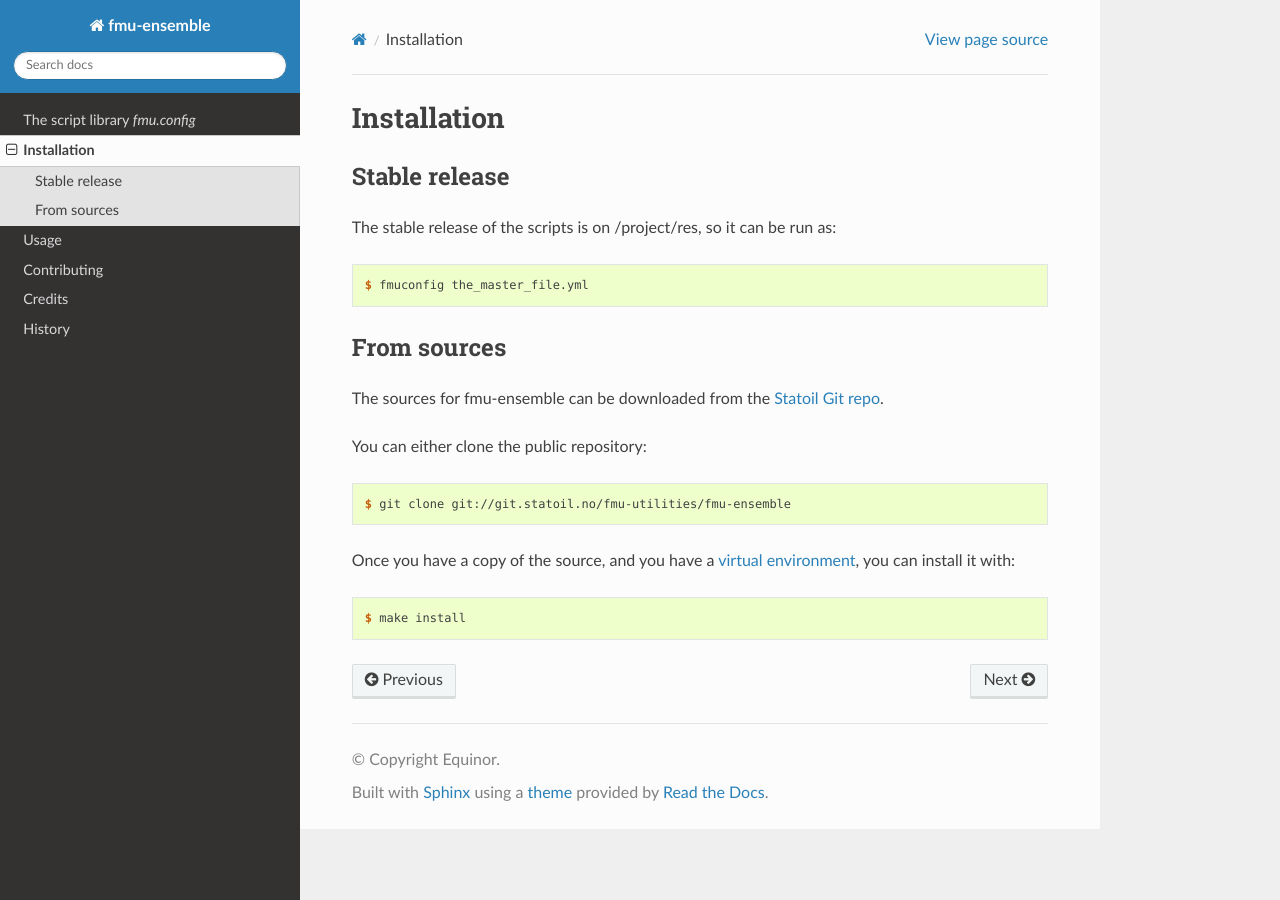
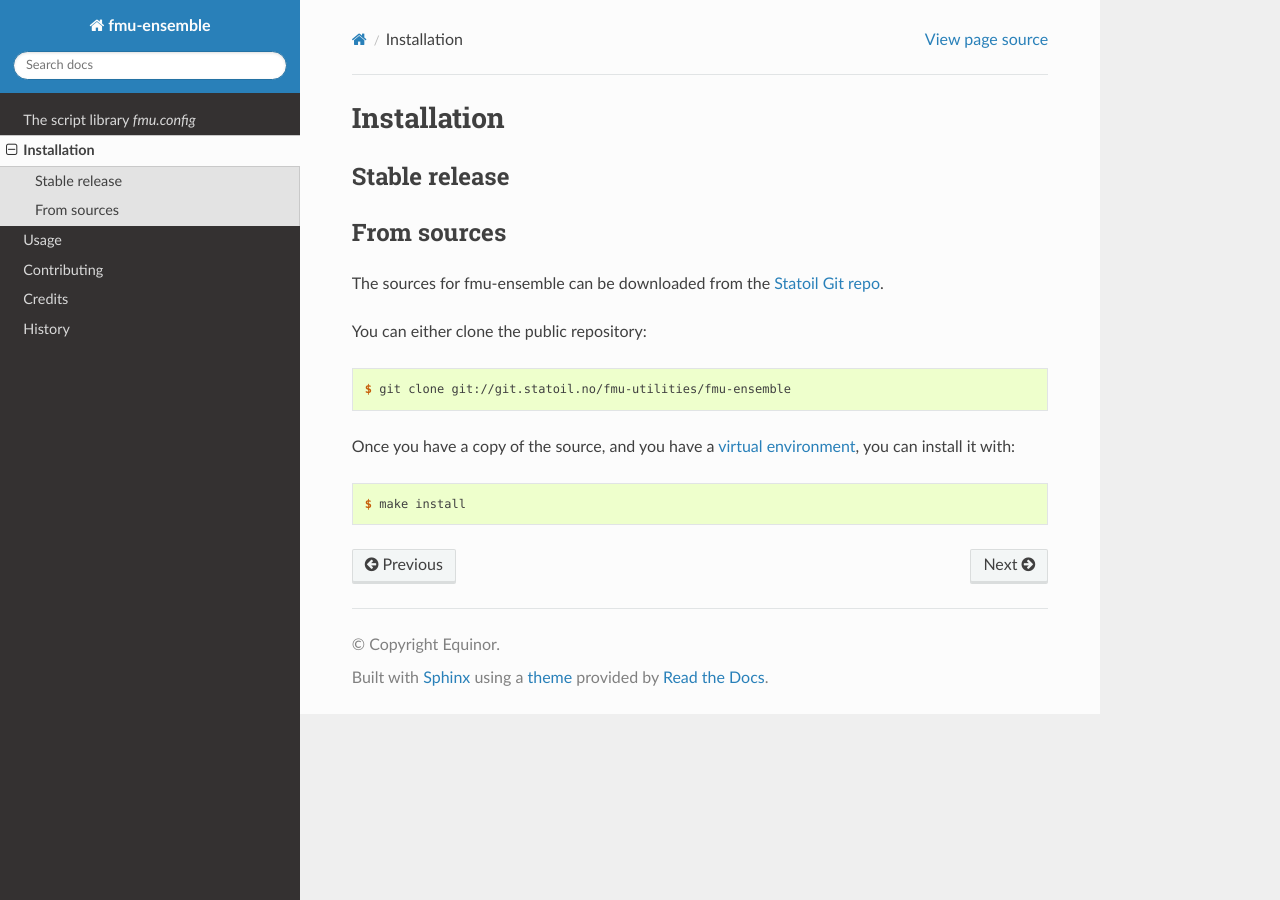
Before and after one commit to equinor/fmu-ensemble, a Sphinx documentation site: the page built from docs/installation.rst, in a window 1280 px wide. Built offline with Sphinx 7.4.7 and the Read the Docs theme 2.0.0, drawn with Linux system fonts in a browser that asks for light colours; pages that are not in the unit, such as notebooks, are missing from menus.

Commit message:
remove fmuconfig references

```diff
--- a/docs/installation.rst
+++ b/docs/installation.rst
@@ -8,11 +8,6 @@ Installation
 Stable release
 --------------
 
-The stable release of the scripts is on /project/res, so it can be run as:
-
-.. code-block:: console
-
-    $ fmuconfig the_master_file.yml
 
 From sources
 ------------
@@ -33,5 +28,5 @@ you can install it with:
     $ make install
 
 
-.. _Statoil Git repo: https://git.statoil.no/fmu-utilities/fmu-ensemble
+.. _Statoil Git repo: https://git.equinor.com/fmu-utilities/fmu-ensemble
 .. _virtual environment: http://docs.python-guide.org/en/latest/dev/virtualenvs/
```
